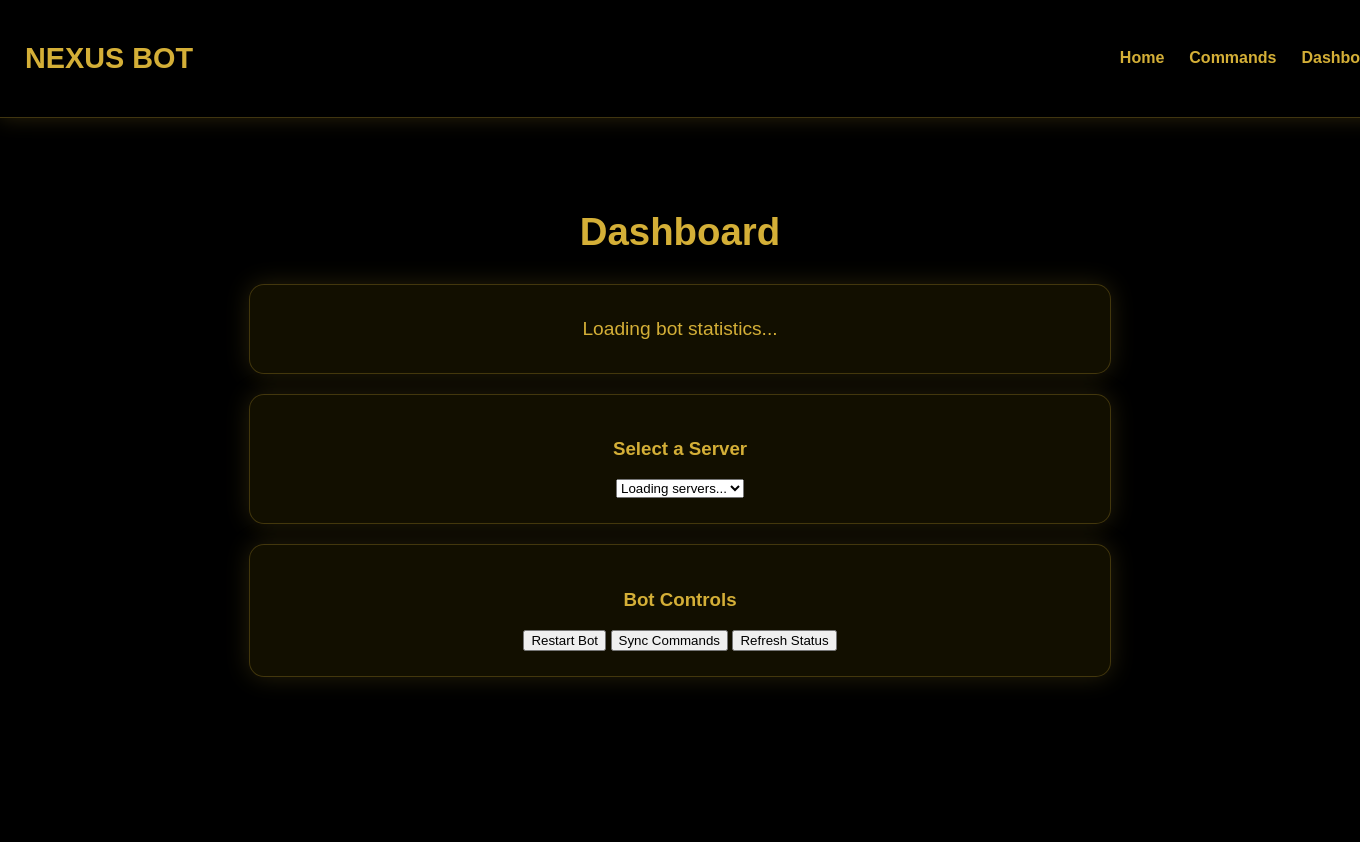
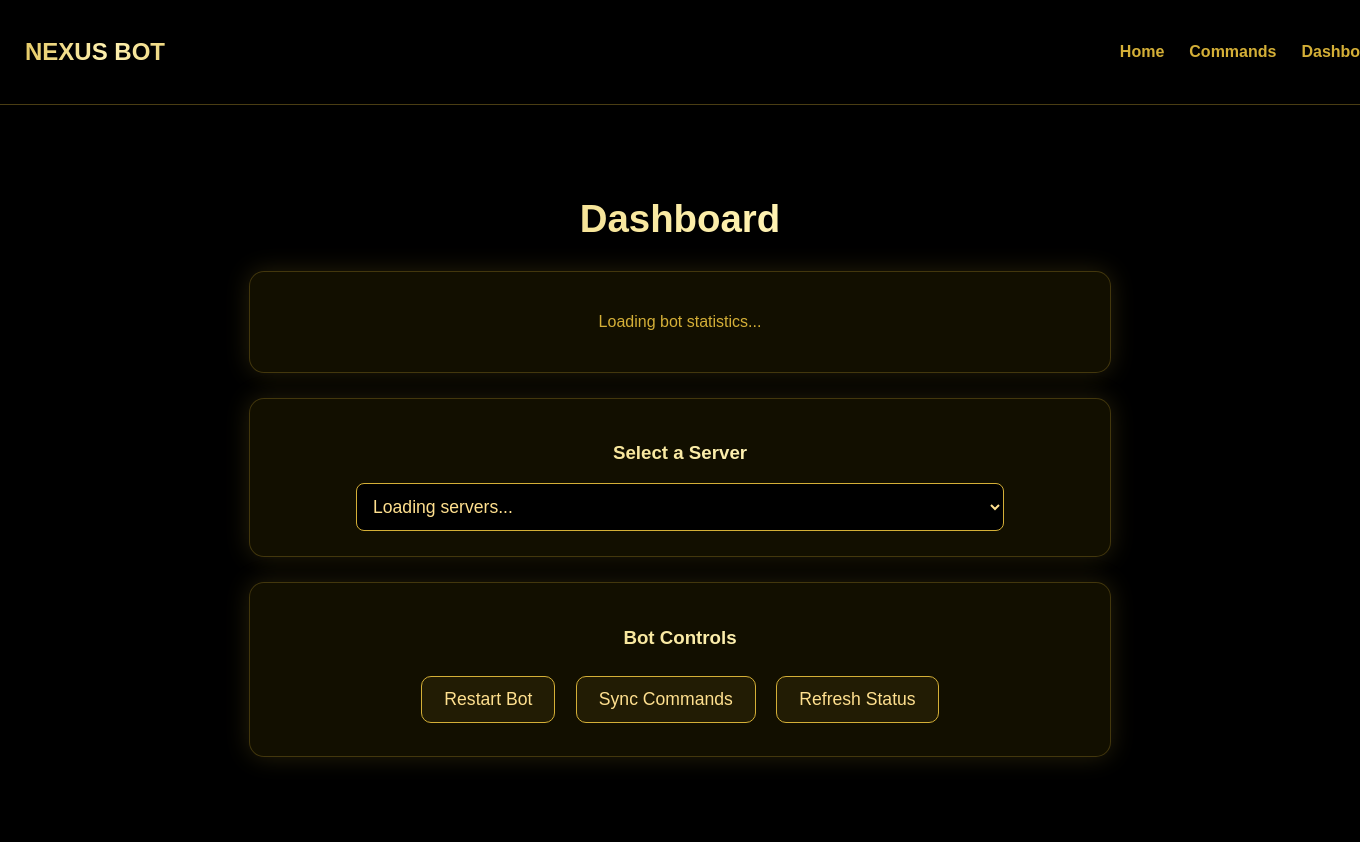
Before and after one commit to CaptainN290/Nexus-02, a Flask app: page /dashboard in a window 1360 px wide; the page is wider, and only the part inside the window is pictured. Before the commit the page ends 682 px from the top of that part, so only its background shows below. Run offline with Flask 3, Linux system fonts and the light colour scheme; parts of the project's set-up code (start-up, migrations or seed data) failed here and were passed over.

Commit message:
Update style.css

```diff
--- a/static/style.css
+++ b/static/style.css
@@ -1,21 +1,20 @@
-/* ================= GLOBAL ================= */
+/* ===== GLOBAL ===== */
 body {
     margin: 0;
-    background: #000000;
+    background: #000;
     color: #d4af37;
     font-family: 'Lexend', sans-serif;
 }
 
-/* ================= NAVBAR ================= */
+/* ===== NAVBAR ===== */
 .navbar {
     width: 100%;
     background: #000;
     padding: 18px 25px;
-    border-bottom: 1px solid rgba(212, 175, 55, 0.3);
+    border-bottom: 1px solid rgba(212, 175, 55, 0.35);
     display: flex;
     justify-content: space-between;
     align-items: center;
-    box-shadow: 0 0 20px rgba(212,175,55,0.2);
 }
 
 .navbar ul {
@@ -28,24 +27,28 @@ body {
     color: #d4af37;
     text-decoration: none;
     font-weight: 600;
-    transition: 0.25s;
+    transition: 0.2s;
 }
 
 .navbar a:hover {
     color: #ffe08f;
-    text-shadow: 0 0 10px rgba(212,175,55,1);
+    text-shadow: 0 0 10px #d4af37;
 }
 
-.logo {
-    font-size: 1.8rem;
-    font-weight: 800;
+/* ===== GOLD ANIMATION ===== */
+.gold-animate {
+    background: linear-gradient(90deg, #d4af37, #fff2b2, #d4af37);
+    -webkit-background-clip: text;
+    color: transparent;
+    background-size: 200%;
+    animation: goldFlow 3s infinite linear;
+}
+@keyframes goldFlow {
+    0% { background-position: 0% }
+    100% { background-position: 200% }
 }
 
-.glow-gold {
-    text-shadow: 0 0 10px #d4af37, 0 0 22px rgba(212,175,55,0.5);
-}
-
-/* ================= CONTAINER ================= */
+/* ===== CONTAINER ===== */
 .container {
     max-width: 900px;
     margin: 40px auto;
@@ -58,16 +61,16 @@ body {
     margin-bottom: 30px;
 }
 
-/* ================= DASHBOARD CARD ================= */
+/* ===== CARDS ===== */
 .dashboard-card {
     background: rgba(255, 215, 0, 0.07);
     border: 1px solid rgba(212,175,55,0.25);
     border-radius: 15px;
     padding: 25px;
-    margin: 20px auto;
+    margin: 25px auto;
     width: 90%;
     box-shadow: 0 0 25px rgba(212,175,55,0.18);
-    transition: 0.3s;
+    transition: 0.25s;
 }
 
 .dashboard-card:hover {
@@ -75,11 +78,33 @@ body {
     transform: scale(1.02);
 }
 
-p {
-    font-size: 1.2rem;
-    margin: 8px 0;
+/* ===== GUILD SELECTOR ===== */
+.guild-dropdown {
+    width: 80%;
+    padding: 12px;
+    border-radius: 8px;
+    border: 1px solid #d4af37;
+    background: #000;
+    color: #ffe08f;
+    font-size: 1.1rem;
 }
 
-b {
+/* ===== BUTTONS ===== */
+.dash-btn {
+    display: inline-block;
+    padding: 12px 22px;
+    margin: 8px;
+    border-radius: 10px;
+    border: 1px solid #d4af37;
+    background: rgba(212,175,55,0.08);
     color: #ffe08f;
+    font-size: 1.1rem;
+    cursor: pointer;
+    transition: 0.25s;
 }
+
+.dash-btn:hover {
+    background: #d4af37;
+    color: #000;
+    box-shadow: 0 0 20px #d4af37;
+}
```
